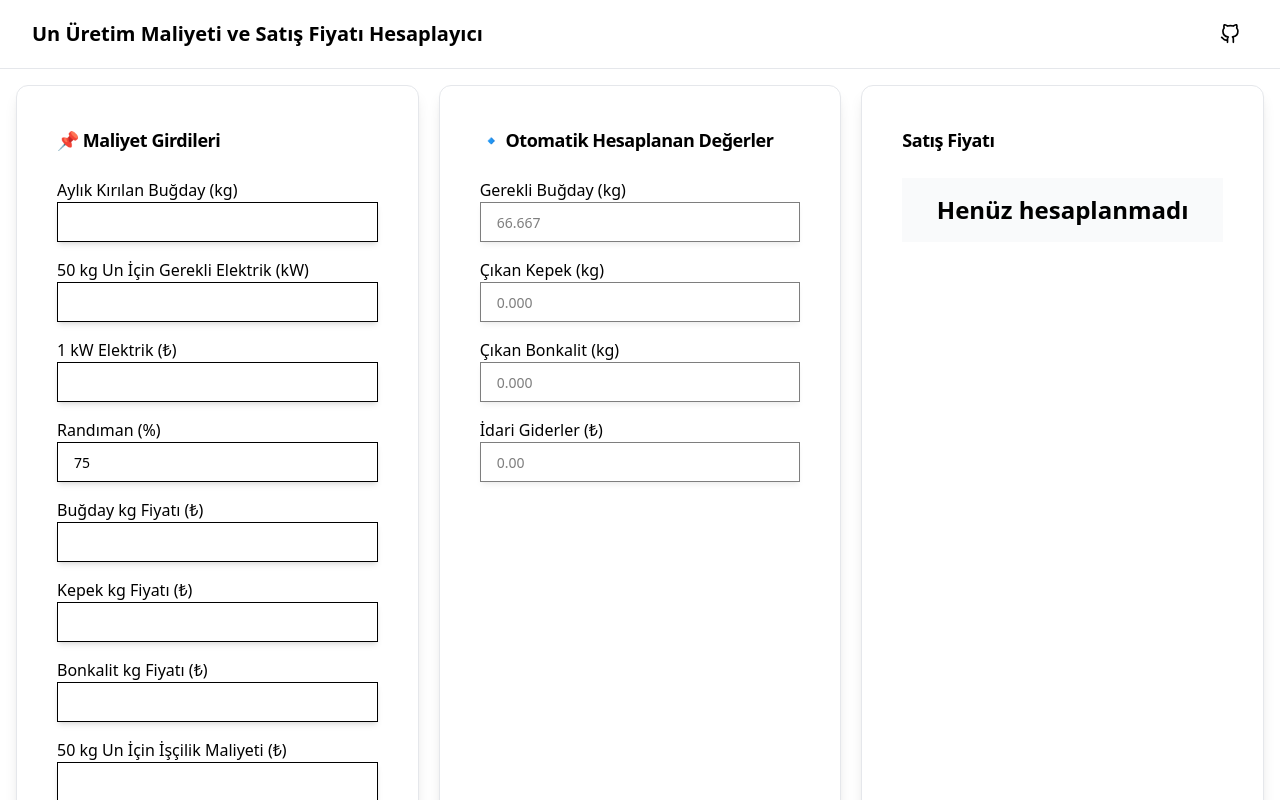
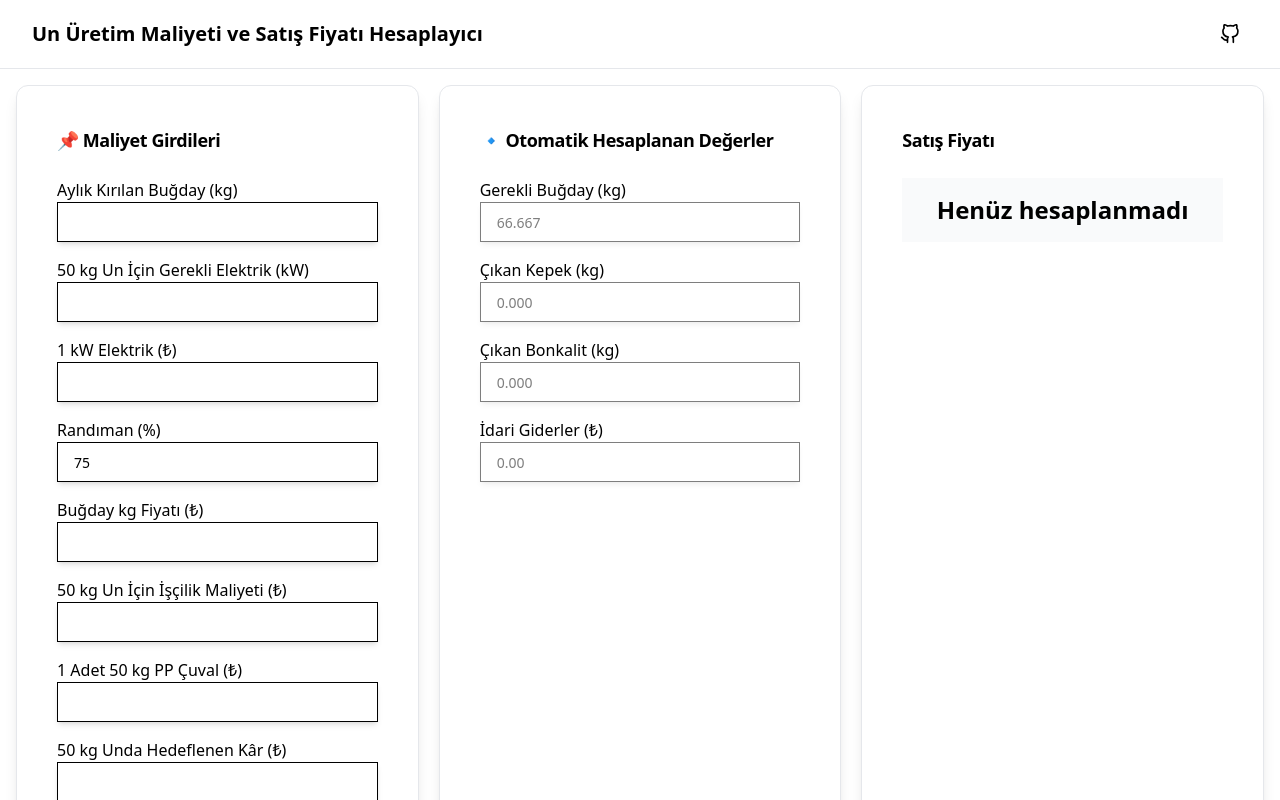
Before and after one commit to bilgehangormez/cost-and-selling-price-calculator, a Next.js app: page / in a window 1280 px wide. Shown: the top 800 px of the page. Built offline with nearby package versions, Linux system fonts and the light colour scheme.

Commit message:
Update PriceCalculator.tsx

```diff
--- a/src/components/PriceCalculator.tsx
+++ b/src/components/PriceCalculator.tsx
@@ -12,8 +12,6 @@ export function PriceCalculator() {
     const [wheatRequired, setWheatRequired] = useState<number>(0);
     const [branKg, setBranKg] = useState<number>(0);
     const [bonkalitKg, setBonkalitKg] = useState<number>(0);
-    const [branRevenue, setBranRevenue] = useState<number>(0);
-    const [bonkalitRevenue, setBonkalitRevenue] = useState<number>(0);
     const [administrativeCost, setAdministrativeCost] = useState<number>(0);
 
     const { register, handleSubmit, watch } = useForm({
@@ -50,9 +48,6 @@ export function PriceCalculator() {
     }, [randimanValue]);
 
     const onSubmit = async (data: Record<string, string>) => {
-        const branPrice = formatNumber(data.bran_price);
-        const bonkalitPrice = formatNumber(data.bonkalit_price);
-
         // ✅ **İdari maliyet hesaplaması**
         const sackThreadCost = formatNumber(data.sack_thread_kg) * formatNumber(data.sack_thread_price);
         const dieselCost = formatNumber(data.diesel_liters) * formatNumber(data.diesel_price);
@@ -95,8 +90,6 @@ export function PriceCalculator() {
         setFinalPrice(result.finalPrice + adminCostPer50Kg);
         setBranKg(result.branKg);
         setBonkalitKg(result.bonkalitKg);
-        setBranRevenue(result.branKg * branPrice);
-        setBonkalitRevenue(result.bonkalitKg * bonkalitPrice);
     };
 
     return (
@@ -114,8 +107,6 @@ export function PriceCalculator() {
                         <div><Label>1 kW Elektrik (₺)</Label><Input {...register("electricity_price")} /></div>
                         <div><Label>Randıman (%)</Label><Input {...register("randiman")} /></div>
                         <div><Label>Buğday kg Fiyatı (₺)</Label><Input {...register("wheat_price")} /></div>
-                        <div><Label>Kepek kg Fiyatı (₺)</Label><Input {...register("bran_price")} /></div>
-                        <div><Label>Bonkalit kg Fiyatı (₺)</Label><Input {...register("bonkalit_price")} /></div>
                         <div><Label>50 kg Un İçin İşçilik Maliyeti (₺)</Label><Input {...register("labor_cost")} /></div>
                         <div><Label>1 Adet 50 kg PP Çuval (₺)</Label><Input {...register("bag_cost")} /></div>
                         <div><Label>50 kg Unda Hedeflenen Kâr (₺)</Label><Input {...register("target_profit")} /></div>
```
